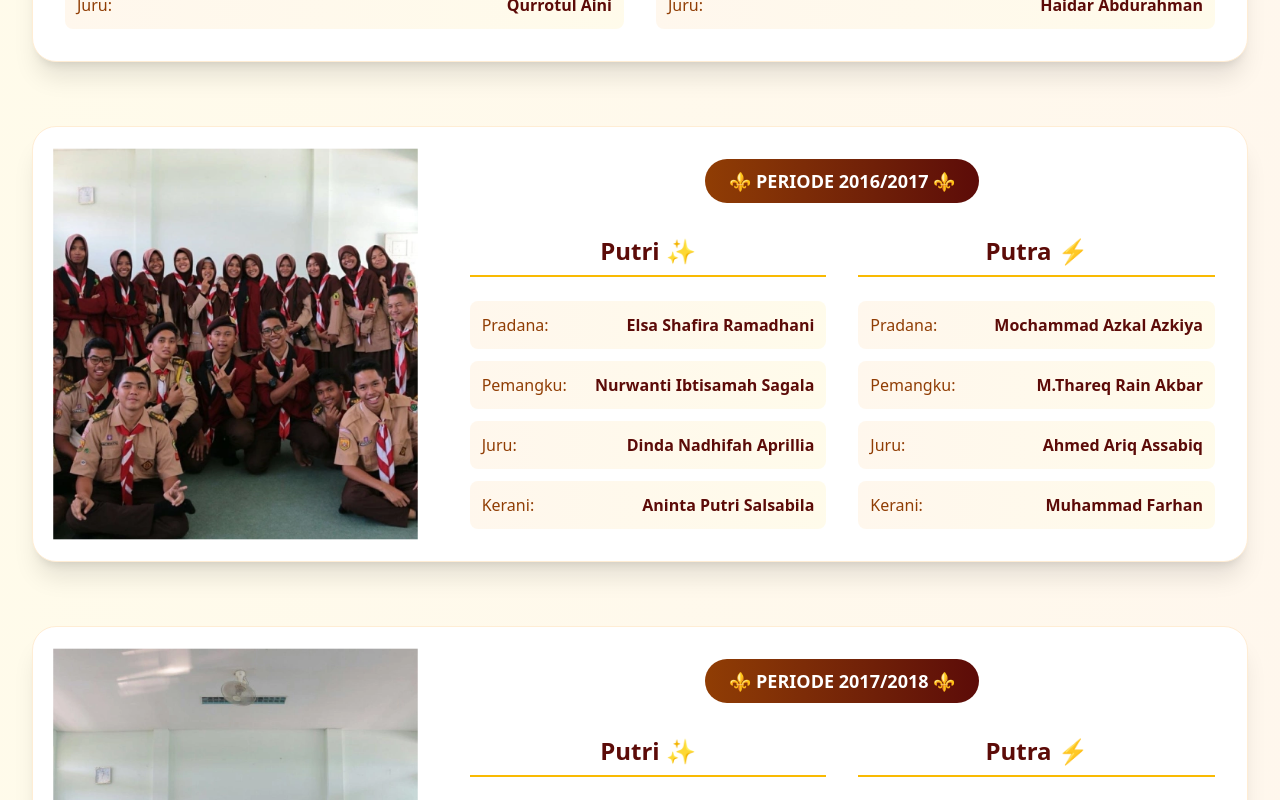
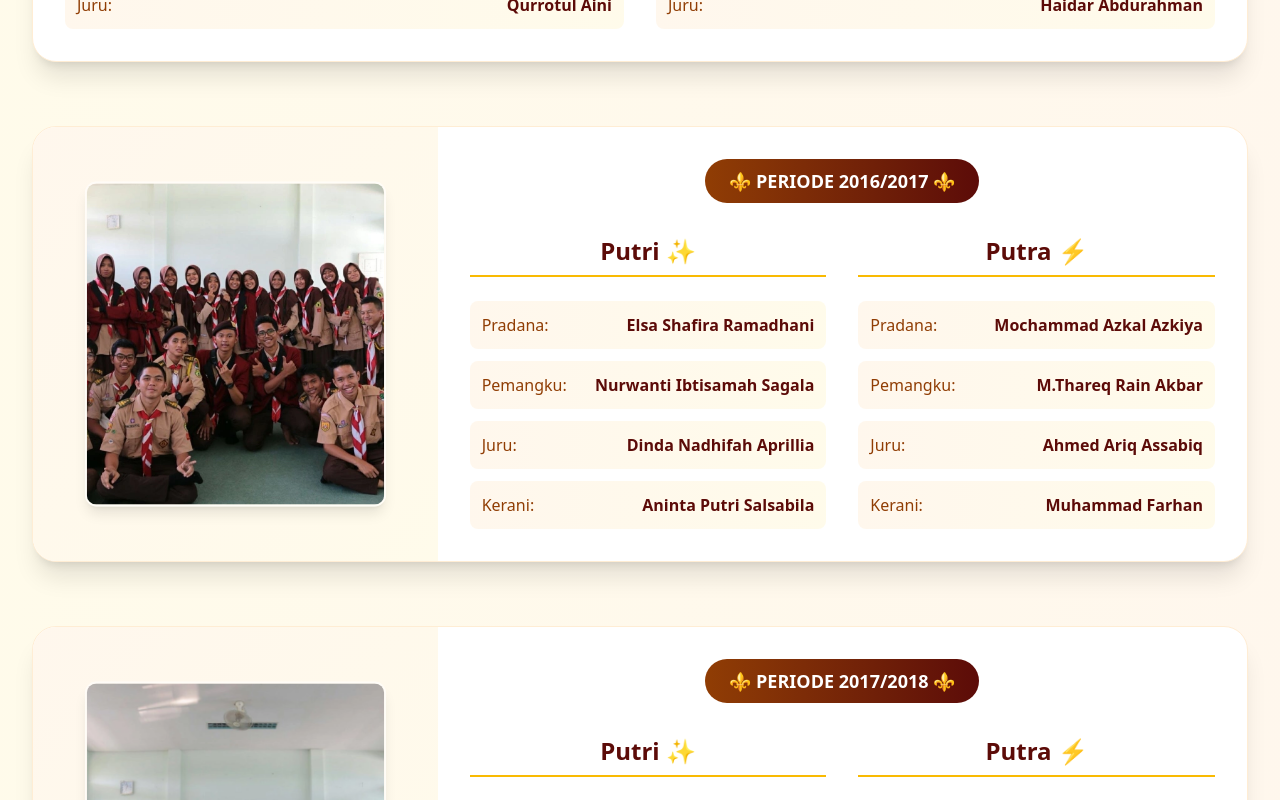
Before and after one commit to f36211/AmbalanWebsite, a React (Vite) app: page / in a window 1280 px wide. Shown: the part 2060-2860 px from the top of the page. Built offline with nearby package versions, Linux system fonts and the light colour scheme.

Commit message:
Update LeadershipHistory.jsx

```diff
--- a/src/components/Hero/LeadershipHistory.jsx
+++ b/src/components/Hero/LeadershipHistory.jsx
@@ -32,13 +32,16 @@ const LeadershipHistory = ({ isVisible }) => {
                 <div className="md:flex">
                   {/* Image Section */}
                   {period.image && (
-                    <div className="md:w-1/3 h-64 md:h-auto relative overflow-hidden">
+                    <div className="md:w-1/3 h-64 md:h-auto relative overflow-hidden bg-gradient-to-br from-orange-50 to-amber-50 flex items-center justify-center p-4">
                       <img
                         src={period.image}
-                        alt={`Periode ${period.year}`}
-                        className="w-full h-full object-cover scale-90 group-hover:scale-100 transition-transform duration-700 cursor-pointer"
+                        alt={`Foto Ambalan Periode ${period.year}`}
+                        className="w-[85%] h-[85%] object-cover object-center rounded-xl shadow-lg scale-95 group-hover:scale-100 transition-all duration-700 cursor-pointer border-2 border-white/60"
                       />
-                      <div className="absolute inset-0 bg-gradient-to-r from-[#5c0b08]/20 to-transparent opacity-0 group-hover:opacity-100 transition-opacity duration-500"></div>
+                      <div className="absolute inset-0 bg-gradient-to-br from-[#5c0b08]/10 to-[#903d04]/10 opacity-0 group-hover:opacity-100 transition-opacity duration-500 rounded-xl"></div>
+                      <div className="absolute bottom-2 right-2 bg-white/80 backdrop-blur-sm px-2 py-1 rounded-full text-xs font-medium text-[#5c0b08] opacity-0 group-hover:opacity-100 transition-opacity duration-300">
+                        📸 Ambalan
+                      </div>
                     </div>
                   )}
 
```
